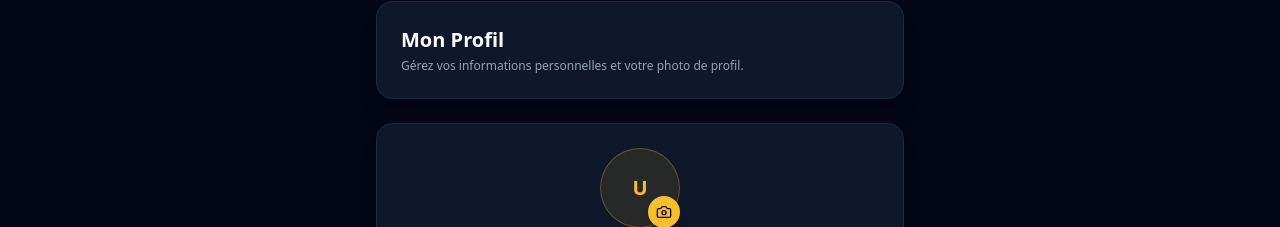
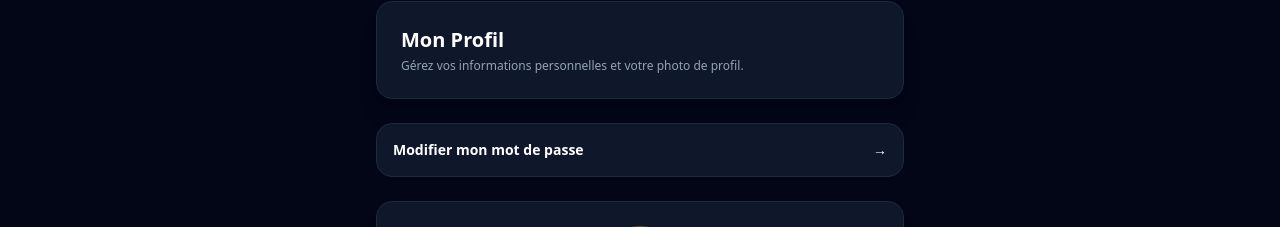
Before and after one commit to Juez34/coaching-vip, a Next.js app: page /client/profile in a window 1280 px wide. Shown: the part 130-357 px from the top of the page. Built offline with nearby package versions, Linux system fonts and the light colour scheme; no server answers.

Commit message:
Add password settings link to profile

```diff
--- a/app/client/profile/page.js
+++ b/app/client/profile/page.js
@@ -127,6 +127,8 @@ export default function ProfilePage() {
         <p className="text-xs text-slate-400 mt-1">Gérez vos informations personnelles et votre photo de profil.</p>
       </div>
 
+      <Link href="/change-password" className="mb-6 flex items-center justify-between rounded-2xl border border-slate-800 bg-slate-900 p-4 text-sm font-bold text-white hover:border-amber-400/60 hover:text-amber-300"><span>Modifier mon mot de passe</span><span aria-hidden="true">→</span></Link>
+
       <div className="bg-slate-900 border border-slate-800 rounded-2xl p-6 shadow-xl space-y-6">
         {/* Zone Photo de profil avec bouton d'upload overlay */}
         <div className="flex flex-col items-center justify-center gap-3">
```
